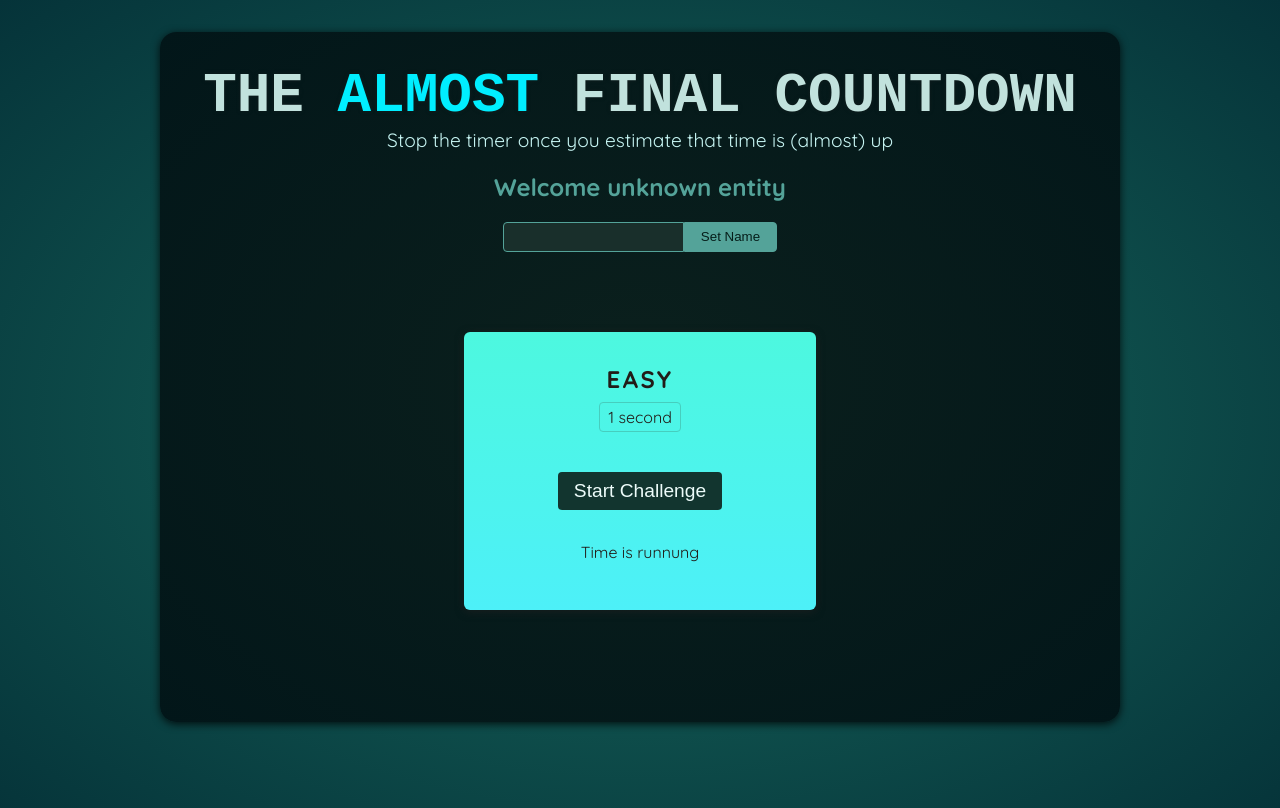
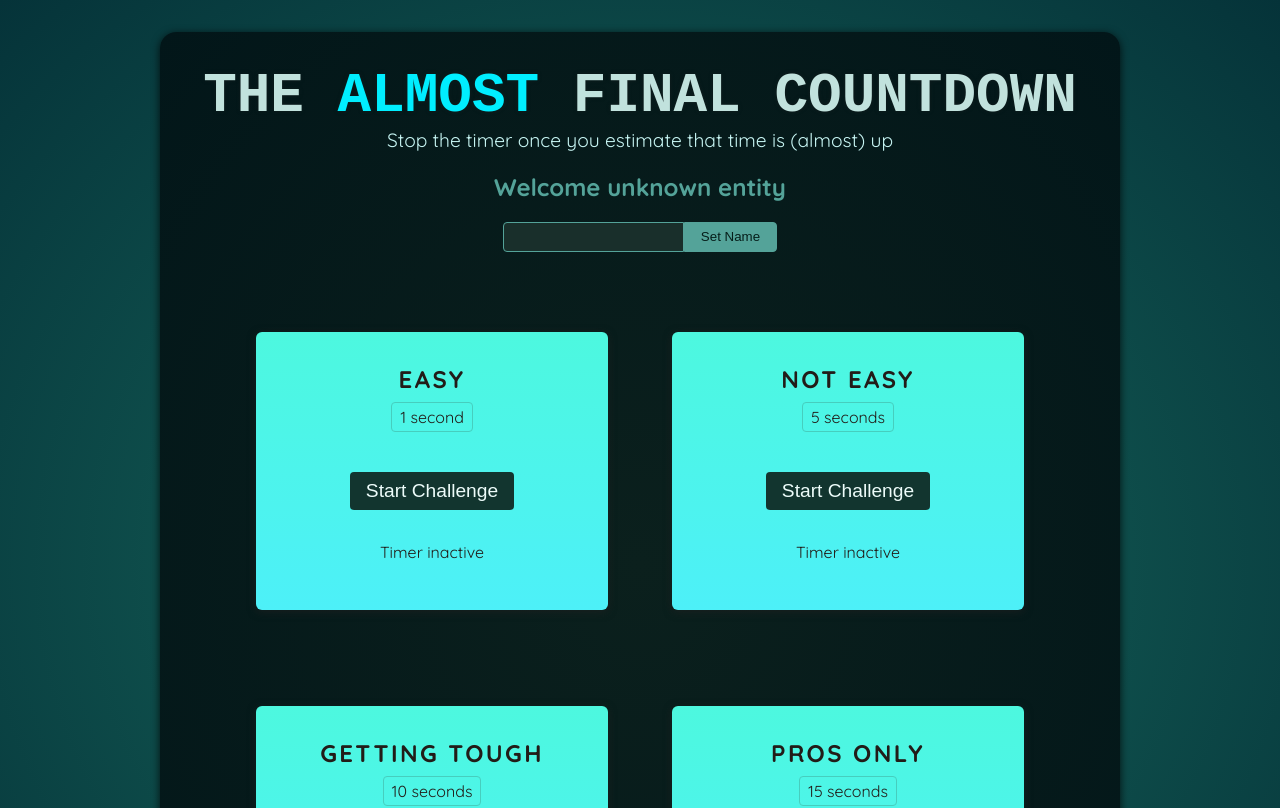
Before and after one commit to pguto4real/refsAndPortal, a React (Vite) app: page / in a window 1280 px wide. Shown: the top 808 px of the page. Built offline with nearby package versions, Linux system fonts and the light colour scheme; a web font is replaced by a local one.

Commit message:
timer challenge functions

```diff
--- a/src/App.jsx
+++ b/src/App.jsx
@@ -1,12 +1,16 @@
-import Player from './components/Player.jsx';
-import TimerChallenge from './components/TimerChallenge.jsx';
+import Player from "./components/Player.jsx";
+import TimerChallenge from "./components/TimerChallenge.jsx";
+import { Timer as timerData } from "./data.js";
+function App() {
 
-function App() {
+  console.log(timerData);
   return (
     <>
       <Player />
       <div id="challenges">
-        <TimerChallenge title={"Easy"} targetTime={1}/>
+        {timerData.map((timer) => (
+          <TimerChallenge title={timer.title} targetTime={timer.targetTime} />
+        ))}
       </div>
     </>
   );
--- a/src/components/TimerChallenge.jsx
+++ b/src/components/TimerChallenge.jsx
@@ -1,18 +1,35 @@
-import React from "react";
+import React, { useRef, useState } from "react";
 
 const TimerChallenge = ({ title, targetTime }) => {
+  const [timerExpired, setTimerExpired] = useState(false);
+  const [timerStarted, setTimerStarted] = useState(false);
+  const timer = useRef();
+  function handleStart() {
+    setTimerStarted(true);
+    timer.current = setTimeout(() => {
+      setTimerExpired(true);
+    }, targetTime * 1000);
+  }
+  function handleStop() {
+    clearTimeout(timer.current);
+    setTimerStarted(false);
+  }
   return (
     <section className="challenge">
       <h2>{title}</h2>
+
+      {timerExpired && <p>You lost!</p>}
       <p className="challenge-time">
         {targetTime} second{targetTime > 1 && "s"}
       </p>
       <p>
-        <button>
-            Start Challenge
+        <button onClick={timerStarted ? handleStop : handleStart}>
+          {timerStarted ? "Stop" : "Start"} Challenge
         </button>
       </p>
-      <p>Time is runnung</p>
+      <p className={timerStarted && "active"}>
+        {timerStarted ? "Time is runnung" : "Timer inactive"}
+      </p>
     </section>
   );
 };
--- /dev/null
+++ b/src/data.js
@@ -0,0 +1,18 @@
+export const Timer = [
+  {
+    title: "Easy",
+    targetTime: 1,
+  },
+  {
+    title: "Not easy",
+    targetTime: 5,
+  },
+  {
+    title: "getting tough",
+    targetTime: 10,
+  },
+  {
+    title: "Pros only",
+    targetTime: 15,
+  },
+];
```
